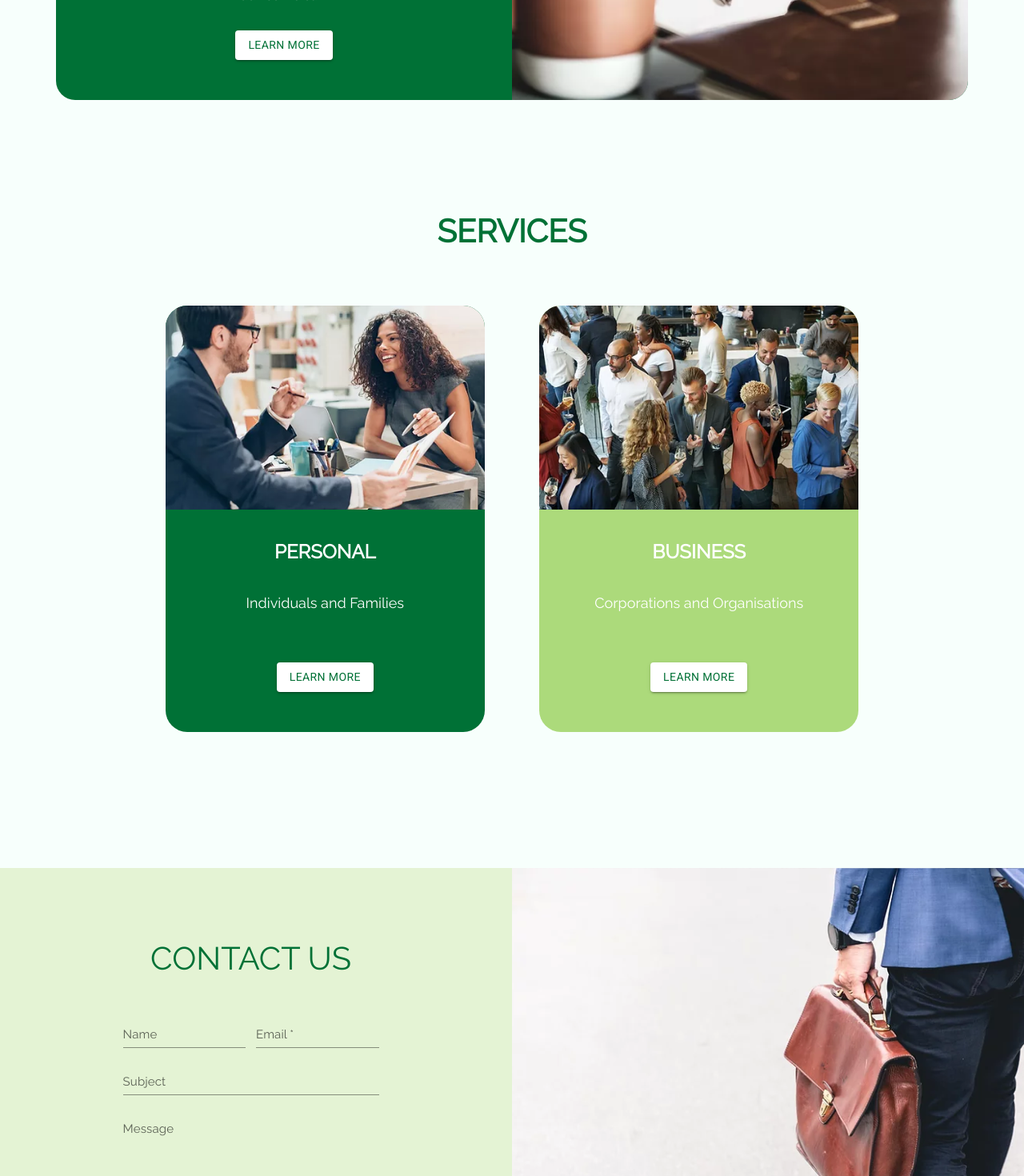
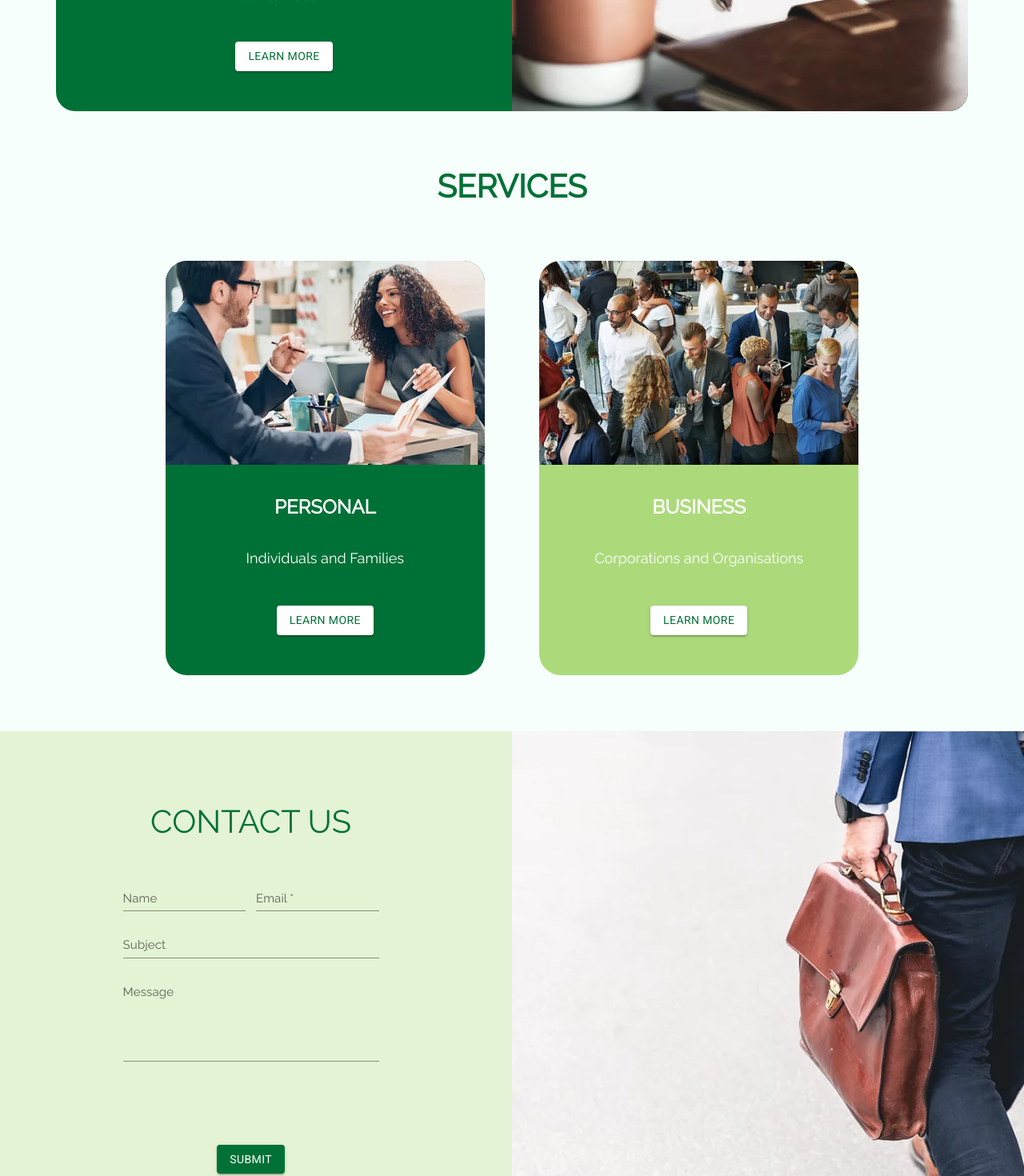
Before and after one commit to alicemayle/Flow2Grow, a React (Create React App) app: page / in a window 1280 px wide. Shown: the part 1220-2690 px from the top of the page at 80% size. Built offline with nearby package versions, Linux system fonts and the light colour scheme.

Commit message:
spaces home

```diff
--- a/src/App.css
+++ b/src/App.css
@@ -329,6 +329,7 @@ input[type='number']::-webkit-outer-spin-button {
 	align-items: center;
 	flex-direction: column;
 	padding: 70px;
+	padding-bottom: 0;
 }
 .home-page-box-about-us {
 	width: 100%;
@@ -413,7 +414,7 @@ input[type='number']::-webkit-outer-spin-button {
 }
 .contact-us-page {
 	padding: 0;
-	padding-top: 100px;
+	padding-top: 70px;
 }
 .box-contact-us {
 	width: 100%;
@@ -684,6 +685,7 @@ input[type='number']::-webkit-outer-spin-button {
 	}
 	.home-page-box {
 		padding: 25px;
+		padding-top: 30px;
 		padding-bottom: 0;
 	}
 	.home-page-box-about-us {
@@ -692,7 +694,7 @@ input[type='number']::-webkit-outer-spin-button {
 	}
 	.home-page-box-about-us-content {
 		width: 100%;
-		padding: 20px;
+		padding: 30px;
 		font-size: 14px;
 	}
 	.home-page-box-about-us-image {
@@ -700,35 +702,35 @@ input[type='number']::-webkit-outer-spin-button {
 	}
 	.home-page-box-service-title {
 		font-size: 30px;
-		margin-bottom: 40px;
+		margin-bottom: 30px;
 	}
 	.home-page-box-service {
 		flex-direction: column;
 		align-content: space-around;
+	}
+	.home-page-box-service-image {
+		margin-bottom: 17px;
 	}
 	.home-page-box-service-content-left {
 		width: 100%;
 		font-size: 14px;
 		margin: 0;
 		background-color: #ACDA7B;
-		padding-bottom: 20px;
+		padding-bottom: 30px;
 	}
 	.home-page-box-service-content-right {
 		width: 100%;
 		font-size: 14px;
 		margin: 0;
-		padding-bottom: 20px;
-		margin-top: 40px;
-	}
-	.home-page-box-service-image {
-		margin-bottom: 15px;
+		padding-bottom: 30px;
+		margin-top: 30px;
 	}
 	.home-page-box-service-content-title {
 		font-size: 20px;
 	}
 	.contact-us-page {
 		padding: 0;
-		padding-top: 70px;
+		padding-top: 30px;
 	}
 	.box-contact-us-image {
 		display: none;
@@ -737,6 +739,8 @@ input[type='number']::-webkit-outer-spin-button {
 		width: 100%;
 		font-size: 14px;
 		padding: 50px;
+		padding-top: 30px;
+		padding-bottom: 30px;
 	}
 	.box-contact-us-content-title {
 		font-size: 30px;
--- a/src/components/AppBarMenu.js
+++ b/src/components/AppBarMenu.js
@@ -44,7 +44,7 @@ class AppBarMenu extends Component {
         <AppBar color='bar' className='app-bar-menu' >
             <Toolbar>
             <Box sx={{ flexGrow: 1, display: { xs: 'none', md: 'flex', justifyContent: 'space-between', marginLeft: '100px', marginRight: '130px' } }}>
-                <img src={logo} alt="Logo" className='g-m-15 g-mr-8 app-bar-logo' />
+                <img src={logo} alt="Logo" className='g-m-15 g-mr-8 app-bar-logo' onClick={() => changePage(0)}/>
                 {pages.map((page) => (
                     <Button
                         style={{textTransform: 'none', fontFamily: 'Raleway'}}
@@ -85,7 +85,7 @@ class AppBarMenu extends Component {
                         </MenuItem>
                     ))}
                 </Menu>
-                <img src={logo} alt="Logo" height={50} className='g-m-15 g-mr-8' />
+                <img src={logo} alt="Logo" height={50} className='g-m-15 g-mr-8' onClick={() => changePage(0)} />
             </Box>
             <ChangeLang t={t} />
                     {/* <IconButton
--- a/src/containers/Contact/ContactUs.js
+++ b/src/containers/Contact/ContactUs.js
@@ -64,7 +64,7 @@ class ContactUs extends Component {
                         onChange={this.onChange}
                         />
                     </div>
-                    <Button variant="contained" color='primary' style={{marginTop: '30px'}}
+                    <Button variant="contained" color='primary' style={{marginTop: window.screen.width > 500 ? '100px' : '30px'}}
                         href={link}>
                         {t("ContactUsFormButton")}
                     </Button>
--- a/src/containers/Home/BoxAboutAs.js
+++ b/src/containers/Home/BoxAboutAs.js
@@ -11,9 +11,9 @@ class BoxAboutUs extends Component {
                     <span className='font-size-title'>{t("HomeBoxAboutUsTitle")}<br></br><br></br></span>
                     <span>{t("HomeBoxAboutUsContent1")}<br></br><br></br></span>
                     <span>{t("HomeBoxAboutUsContent2")}<br></br><br></br></span>
-                    <span>{t("HomeBoxAboutUsContent3")}<br></br>
-                    </span>
-                    <Button variant="contained" color='info' style={{marginTop: '30px'}}
+                    <span>{t("HomeBoxAboutUsContent3")}<br></br></span>
+                    <Button variant="contained" color='info'
+                        style={{marginTop: window.screen.width > 500 ? '44px' : '25px'}}
                         onClick={() => changePage(1)}>
                         {t("ButtonLearnMore")}
                     </Button>
--- a/src/containers/Home/BoxServices.js
+++ b/src/containers/Home/BoxServices.js
@@ -15,8 +15,8 @@ class BoxServices extends Component {
                 <Box className='home-page-box-service-content-left'>
                     <img className='home-page-box-service-image' src={personalImage} alt="PersonalImage"/>
                     <span className='home-page-box-service-content-title'>{t("HomeBoxServicesTitlePersonal")}<br></br><br></br></span>
-                    <span>{t("HomeBoxServicesContentPersonal")}<br></br><br></br></span>
-                    <Button variant="contained" color='info' style={{marginTop: '30px'}}
+                    <span>{t("HomeBoxServicesContentPersonal")}<br></br></span>
+                    <Button variant="contained" color='info' style={{marginTop: window.screen.width > 500 ? '45px' : '25px'}}
                         onClick={() => changePage(2)}>
                         {t("ButtonLearnMore")}
                     </Button>
@@ -24,8 +24,8 @@ class BoxServices extends Component {
                 <Box className='home-page-box-service-content-right'>
                     <img className='home-page-box-service-image' src={businessImage} alt="BusinessImage"/>
                     <span className='home-page-box-service-content-title'>{t("HomeBoxServicesTitleBusiness")}<br></br><br></br></span>
-                    <span>{t("HomeBoxServicesContentBusiness")}<br></br><br></br></span>
-                    <Button variant="contained" color='info' style={{marginTop: '30px'}}
+                    <span>{t("HomeBoxServicesContentBusiness")}<br></br></span>
+                    <Button variant="contained" color='info'  style={{marginTop: window.screen.width > 500 ? '45px' : '25px'}}
                         onClick={() => changePage(3)}>
                         {t("ButtonLearnMore")}
                     </Button>
```
